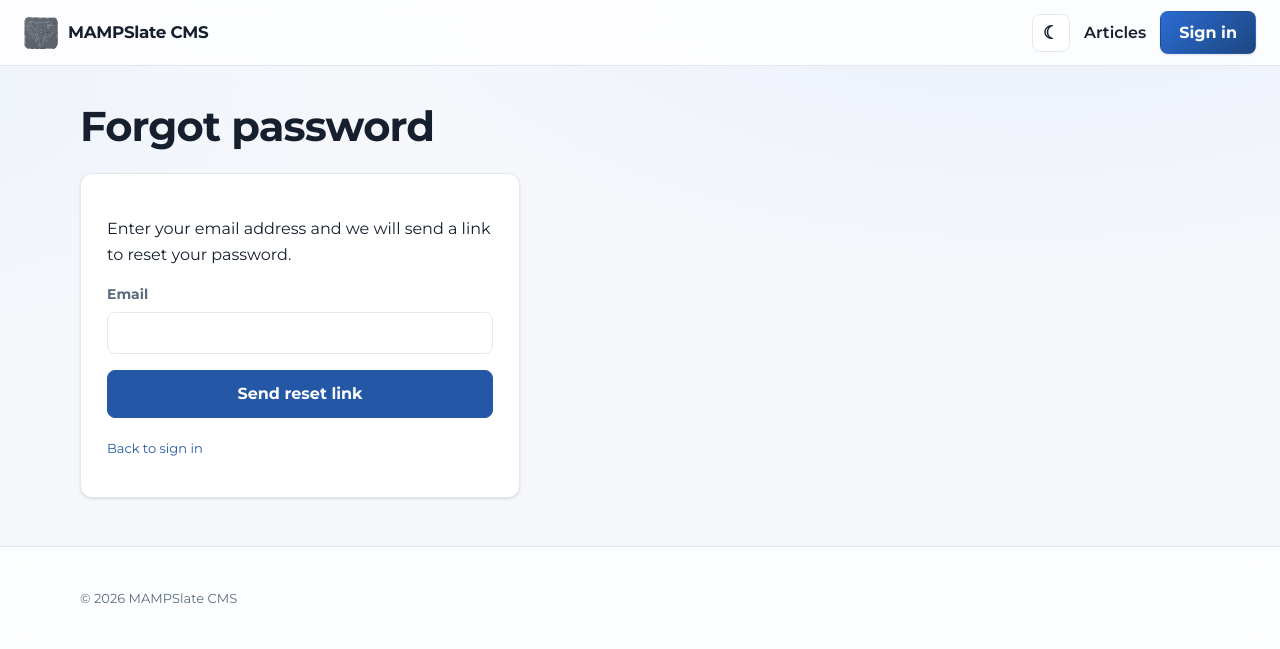
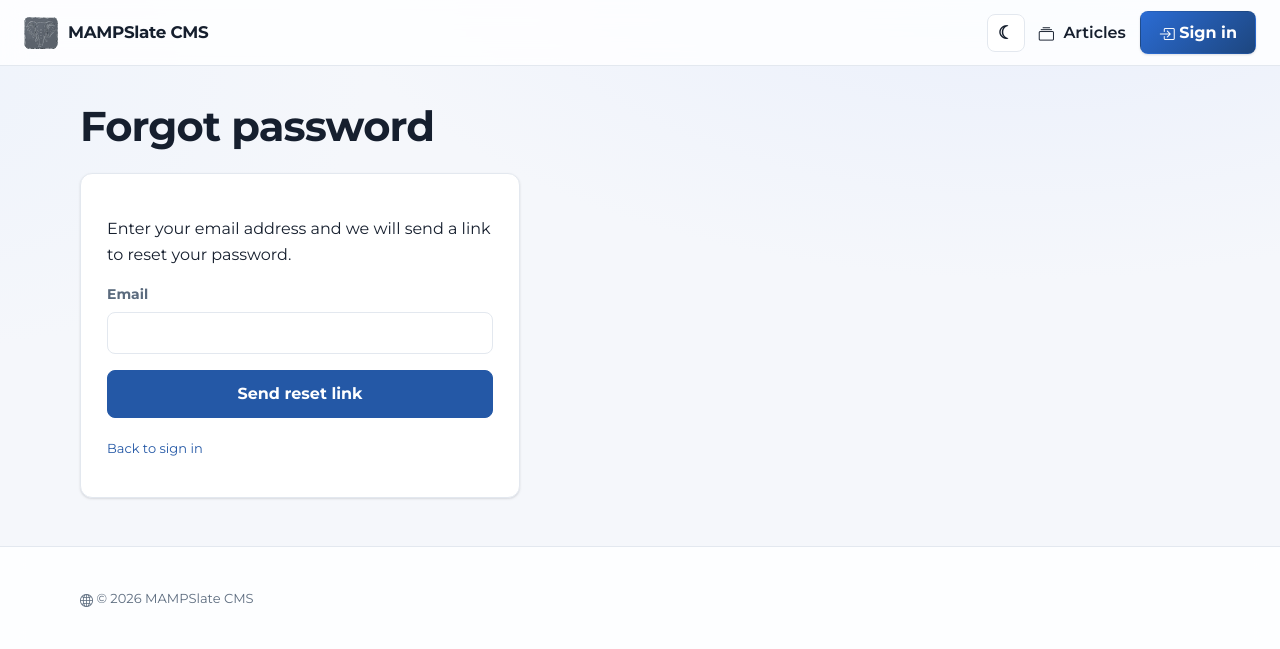
Before and after one commit to LeeLorenzSr/MAMPSlate, a PHP site: page /auth/forgot-password in a window 1280 px wide. Shown: the top 649 px of the page. Run offline with PHP 8.4, Linux system fonts and the light colour scheme; data comes from the database, SQL or seed files in the repository; data that the repository does not hold is empty; some libraries are stand-ins or nearby versions.

Commit message:
Updating site design

```diff
--- a/includes/http.php
+++ b/includes/http.php
@@ -41,9 +41,9 @@ function security_headers(?string $nonce = null): void
 
     $csp = "default-src 'self'; "
         . $scriptSrc . "; "
-        . "style-src 'self' 'unsafe-inline'; "
+        . "style-src 'self' 'unsafe-inline' https://cdn.jsdelivr.net; "
         . "img-src 'self' data:; "
-        . "font-src 'self'; "
+        . "font-src 'self' https://cdn.jsdelivr.net; "
         . "connect-src 'self'; "
         . "object-src 'none'; "
         . "base-uri 'self'; "
--- a/includes/layout.php
+++ b/includes/layout.php
@@ -75,7 +75,8 @@ function renderHeader(string $title, ?array $user = null, ?array $seo = null): v
     <link rel="preload" href="/assets/fonts/montserrat-latin-600.woff2" as="font" type="font/woff2" crossorigin>
     <meta name="theme-color" content="#2458a6" media="(prefers-color-scheme: light)">
     <meta name="theme-color" content="#0f131a" media="(prefers-color-scheme: dark)">
-    <link rel="stylesheet" href="/assets/site.css">
+    <link rel="stylesheet" href="https://cdn.jsdelivr.net/npm/bootstrap-icons@1.11.3/font/bootstrap-icons.css">
+    <link rel="stylesheet" href="/assets/site.css?v=20260702">
     <link rel="alternate" type="application/rss+xml" title="<?= e($appName) ?>" href="<?= e($baseUrl . '/feed') ?>">
 </head>
 <body>
@@ -94,56 +95,56 @@ function renderHeader(string $title, ?array $user = null, ?array $seo = null): v
     <div class="header-right">
         <button type="button" class="theme-toggle" id="theme-toggle" aria-label="Toggle light or dark theme" title="Toggle theme"></button>
         <?php if (feature('articles')): ?>
-            <a href="/articles" class="nav-link">Articles</a>
+            <a href="/articles" class="nav-link"><i class="bi bi-collection"></i> Articles</a>
         <?php endif; ?>
         <?php if ($user): ?>
             <a class="header-avatar" href="/profile" title="Your profile"><?php renderAvatar($user, 32) ?></a>
             <nav class="nav">
-                <a href="/profile">Profile</a>
+                <a href="/profile"><i class="bi bi-person"></i> Profile</a>
                 <?php $caps = $user['_capabilities'] ?? []; ?>
                 <?php if ($GLOBALS['auth']->canAccessAdmin()): ?>
-                    <a href="/admin">Dashboard</a>
-                    <a href="/admin/search">Search</a>
+                    <a href="/admin"><i class="bi bi-speedometer2"></i> Dashboard</a>
+                    <a href="/admin/search"><i class="bi bi-search"></i> Search</a>
                 <?php endif; ?>
                 <?php if (in_array('article.create', $caps, true) && feature('articles')): ?>
-                    <a href="/admin/articles">Articles</a>
+                    <a href="/admin/articles"><i class="bi bi-file-earmark-text"></i> Articles</a>
                 <?php endif; ?>
                 <?php if (in_array('page.create', $caps, true) && feature('pages')): ?>
-                    <a href="/admin/pages">Pages</a>
+                    <a href="/admin/pages"><i class="bi bi-file-earmark"></i> Pages</a>
                 <?php endif; ?>
                 <?php if (in_array('user.manage', $caps, true)): ?>
-                    <a href="/admin/users">Users</a>
-                    <a href="/admin/invites">Invites</a>
+                    <a href="/admin/users"><i class="bi bi-people"></i> Users</a>
+                    <a href="/admin/invites"><i class="bi bi-person-plus"></i> Invites</a>
                 <?php endif; ?>
                 <?php if (in_array('role.manage', $caps, true)): ?>
-                    <a href="/admin/roles">Roles</a>
+                    <a href="/admin/roles"><i class="bi bi-shield-check"></i> Roles</a>
                 <?php endif; ?>
                 <?php if (in_array('apikey.manage', $caps, true)): ?>
-                    <a href="/admin/api-keys">API keys</a>
+                    <a href="/admin/api-keys"><i class="bi bi-key"></i> API keys</a>
                 <?php endif; ?>
                 <?php if (in_array('media.upload', $caps, true) && feature('media')): ?>
-                    <a href="/admin/media">Media</a>
+                    <a href="/admin/media"><i class="bi bi-images"></i> Media</a>
                 <?php endif; ?>
                 <?php if (in_array('comment.moderate', $caps, true) && feature('comments')): ?>
-                    <a href="/admin/comments">Comments</a>
+                    <a href="/admin/comments"><i class="bi bi-chat-dots"></i> Comments</a>
                 <?php endif; ?>
                 <?php if (in_array('menu.manage', $caps, true)): ?>
-                    <a href="/admin/menus">Menus</a>
+                    <a href="/admin/menus"><i class="bi bi-list"></i> Menus</a>
                 <?php endif; ?>
                 <?php if (in_array('settings.manage', $caps, true)): ?>
-                    <a href="/admin/settings">Settings</a>
-                    <a href="/admin/migrations">Migrations</a>
+                    <a href="/admin/settings"><i class="bi bi-gear"></i> Settings</a>
+                    <a href="/admin/migrations"><i class="bi bi-database-up"></i> Migrations</a>
                 <?php endif; ?>
                 <?php if (in_array('audit.view', $caps, true)): ?>
-                    <a href="/admin/audit-log">Audit log</a>
+                    <a href="/admin/audit-log"><i class="bi bi-clipboard-data"></i> Audit log</a>
                 <?php endif; ?>
                 <?php if (in_array('audit.view', $caps, true)): ?>
-                    <a href="/admin/audit-log">Audit log</a>
+                    <a href="/admin/audit-log"><i class="bi bi-clipboard-data"></i> Audit log</a>
                 <?php endif; ?>
-                <a href="/logout">Logout</a>
+                <a href="/logout"><i class="bi bi-box-arrow-right"></i> Logout</a>
             </nav>
         <?php else: ?>
-            <button type="button" class="auth-trigger" aria-haspopup="dialog">Sign in</button>
+            <button type="button" class="auth-trigger" aria-haspopup="dialog"><i class="bi bi-box-arrow-in-right"></i> Sign in</button>
         <?php endif; ?>
     </div>
 </header>
@@ -261,7 +262,7 @@ function renderFooter(): void
             <?php endforeach; ?>
         </nav>
         <?php endif; ?>
-        <p class="muted">&copy; <?= e(date('Y')) ?> <?= e($appName) ?></p>
+        <p class="muted"><i class="bi bi-globe2"></i> &copy; <?= e(date('Y')) ?> <?= e($appName) ?></p>
     </div>
 </footer>
 <script src="/assets/theme.js" defer></script>
--- a/public_html/assets/site.css
+++ b/public_html/assets/site.css
@@ -654,6 +654,51 @@ legend {
     .article-card { grid-template-columns: 1fr; }
 }
 
+/* ---------- Icons & rich cards ---------- */
+i.bi {
+    vertical-align: -0.14em;
+    line-height: 1;
+}
+.nav i.bi,
+.nav-link i.bi,
+.menu-header i.bi,
+.menu-footer i.bi {
+    margin-right: 5px;
+    font-size: 0.95em;
+}
+.hero-cta .bi { margin-right: 6px; }
+
+.article-card-meta {
+    display: flex;
+    flex-wrap: wrap;
+    gap: 4px 14px;
+    align-items: center;
+    margin: 0;
+}
+.article-card-meta .bi { margin-right: 4px; }
+
+.article-card-cover {
+    display: block;
+    overflow: hidden;
+    border-radius: var(--radius-sm);
+}
+.article-card-cover img {
+    transition: transform 0.4s ease;
+}
+.article-card:hover .article-card-cover img {
+    transform: scale(1.05);
+}
+
+.empty-state {
+    display: flex;
+    align-items: center;
+    gap: 10px;
+}
+.empty-state .bi {
+    font-size: 1.5rem;
+    color: var(--muted);
+}
+
 .pagination {
     display: flex;
     flex-wrap: wrap;
--- a/public_html/setup.php
+++ b/public_html/setup.php
@@ -70,7 +70,7 @@ if (!$setupEnabled) {
     <meta name="viewport" content="width=device-width, initial-scale=1">
     <title>Setup disabled | MAMPSlate CMS</title>
     <?php setup_head_icons(); ?>
-    <link rel="stylesheet" href="/assets/site.css">
+    <link rel="stylesheet" href="/assets/site.css?v=20260702">
 </head>
 <body>
 <header class="site-header">
@@ -100,6 +100,7 @@ function setup_head_icons(): void
     <link rel="preload" href="/assets/fonts/montserrat-latin-600.woff2" as="font" type="font/woff2" crossorigin>
     <meta name="theme-color" content="#2458a6" media="(prefers-color-scheme: light)">
     <meta name="theme-color" content="#0f131a" media="(prefers-color-scheme: dark)">
+    <link rel="stylesheet" href="https://cdn.jsdelivr.net/npm/bootstrap-icons@1.11.3/font/bootstrap-icons.css">
     <?php
 }
 
@@ -388,7 +389,7 @@ $baseUrl = detect_base_url();
     <meta name="viewport" content="width=device-width, initial-scale=1">
     <title>Setup | MAMPSlate CMS</title>
     <?php setup_head_icons(); ?>
-    <link rel="stylesheet" href="/assets/site.css">
+    <link rel="stylesheet" href="/assets/site.css?v=20260702">
     <style>
         .setup-wrap { max-width: 720px; margin: 32px auto; padding: 0 16px; }
         .setup-step { margin-bottom: 28px; }
```
Also changed, not shown: public_html/articles.php (+10 -10 lines), public_html/index.php (+13 -13 lines).
